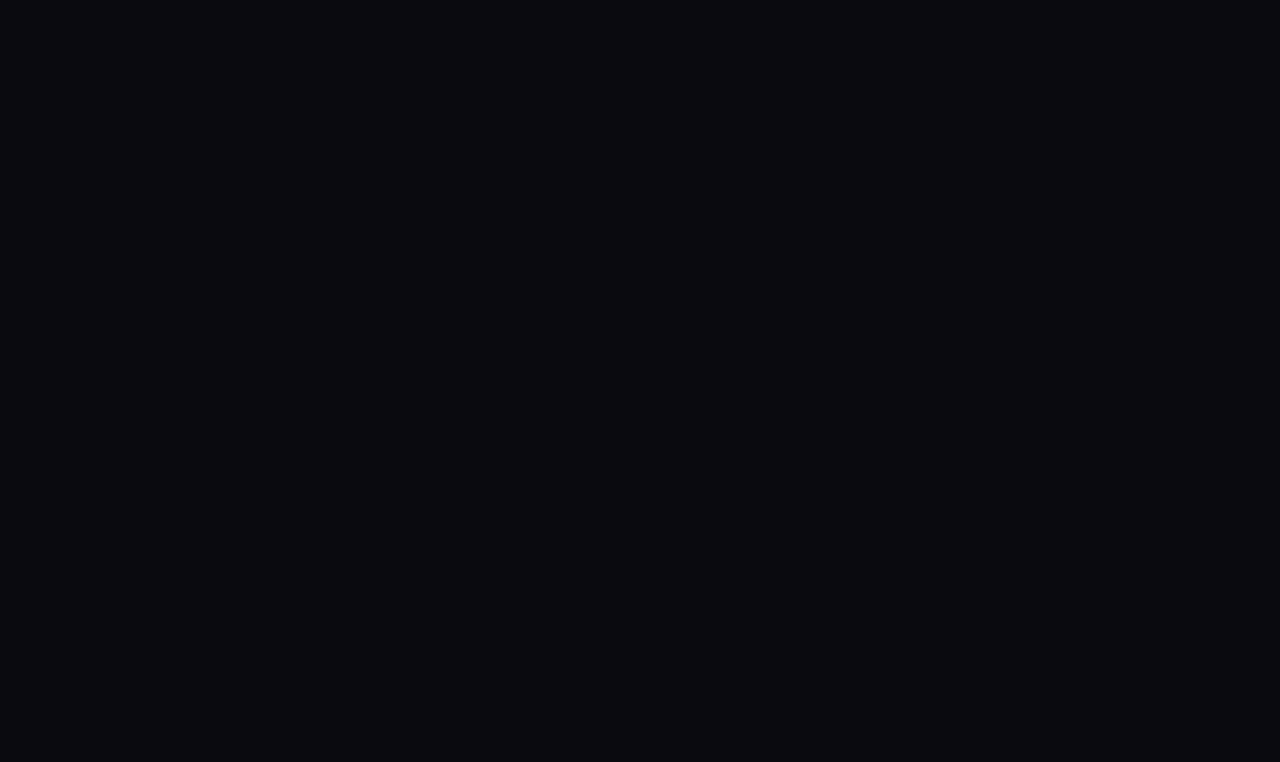
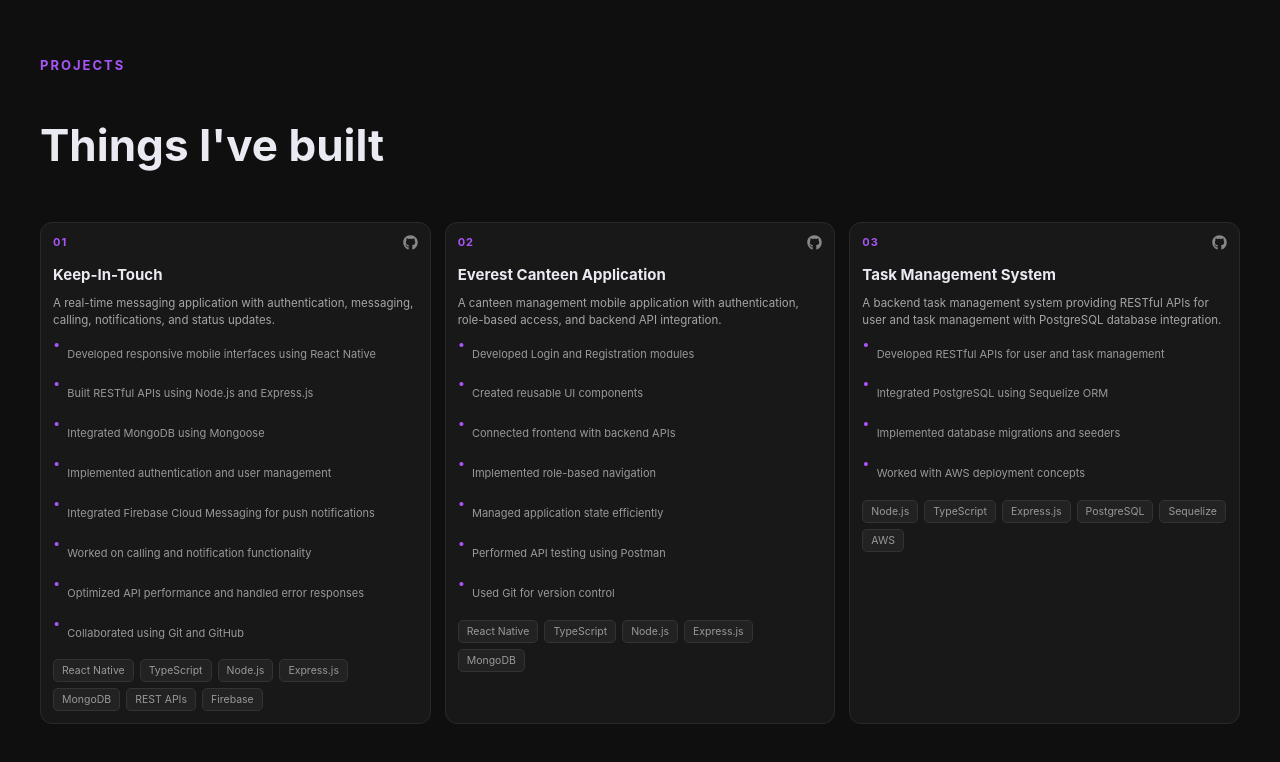
Before and after one commit to shaik-mahammad-rafi01/rafi-portfolio, a React (Create React App) app: page / in a window 1280 px wide. Shown: the part 3765-4527 px from the top of the page. Before the commit the page ends 3709 px from the top, so only its background shows below. Built offline with nearby package versions, Linux system fonts and the light colour scheme; the HTML template or start-up script is replaced by a standard one.

Commit message:
feat: add projects section to app

```diff
--- a/src/App.tsx
+++ b/src/App.tsx
@@ -4,6 +4,7 @@ import Hero from "./components/Hero/Hero";
 import About from "./components/About/About";
 import Skills from "./components/Skills/Skills";
 import Experience from "./components/Experience/Experience";
+import Projects from "./components/Projects/Projects";
 function App() {
   return (
     <>
@@ -14,6 +15,7 @@ function App() {
        <About />
        <Skills />
        <Experience />
+       <Projects />
       </main>
     </>
   );
```
